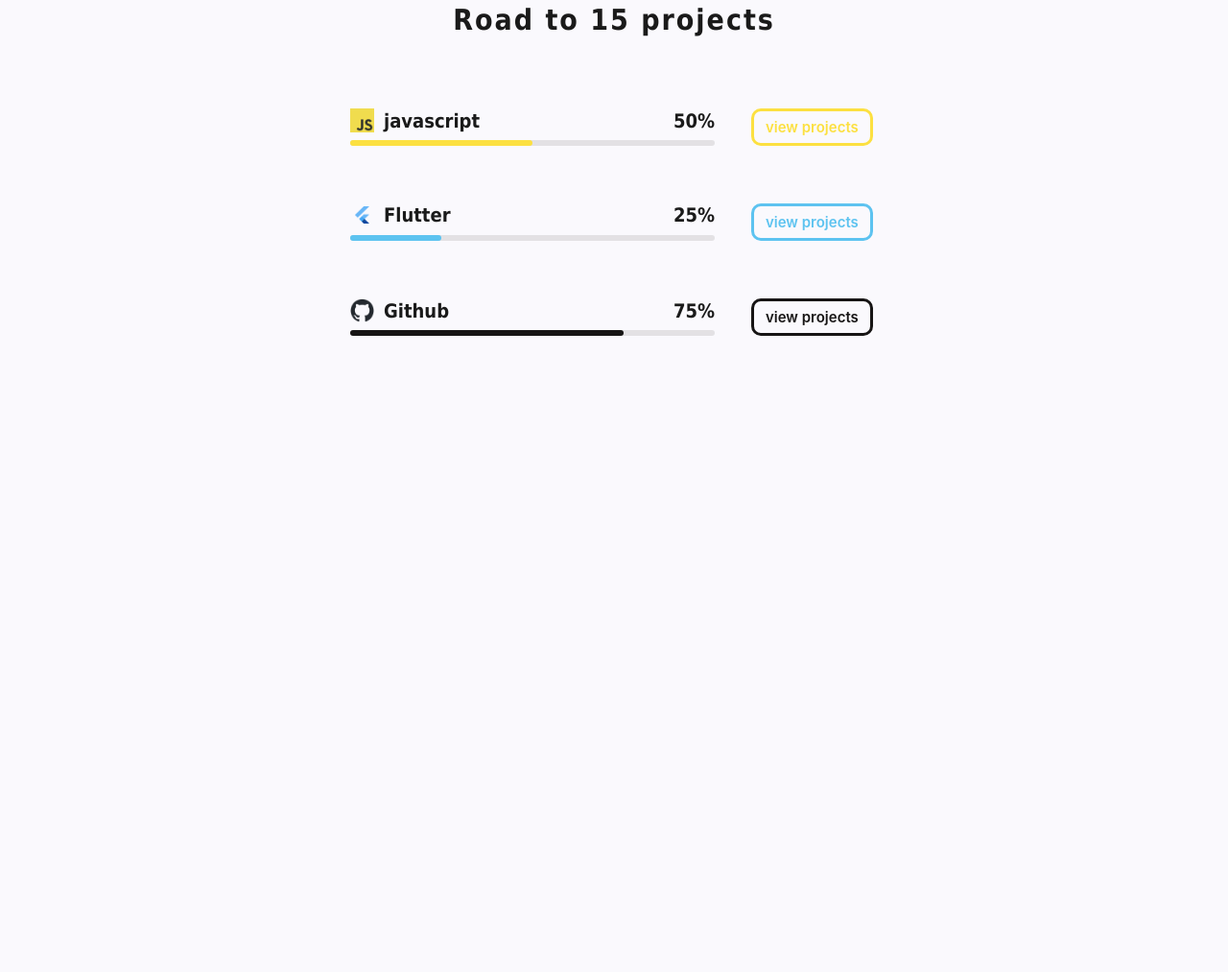
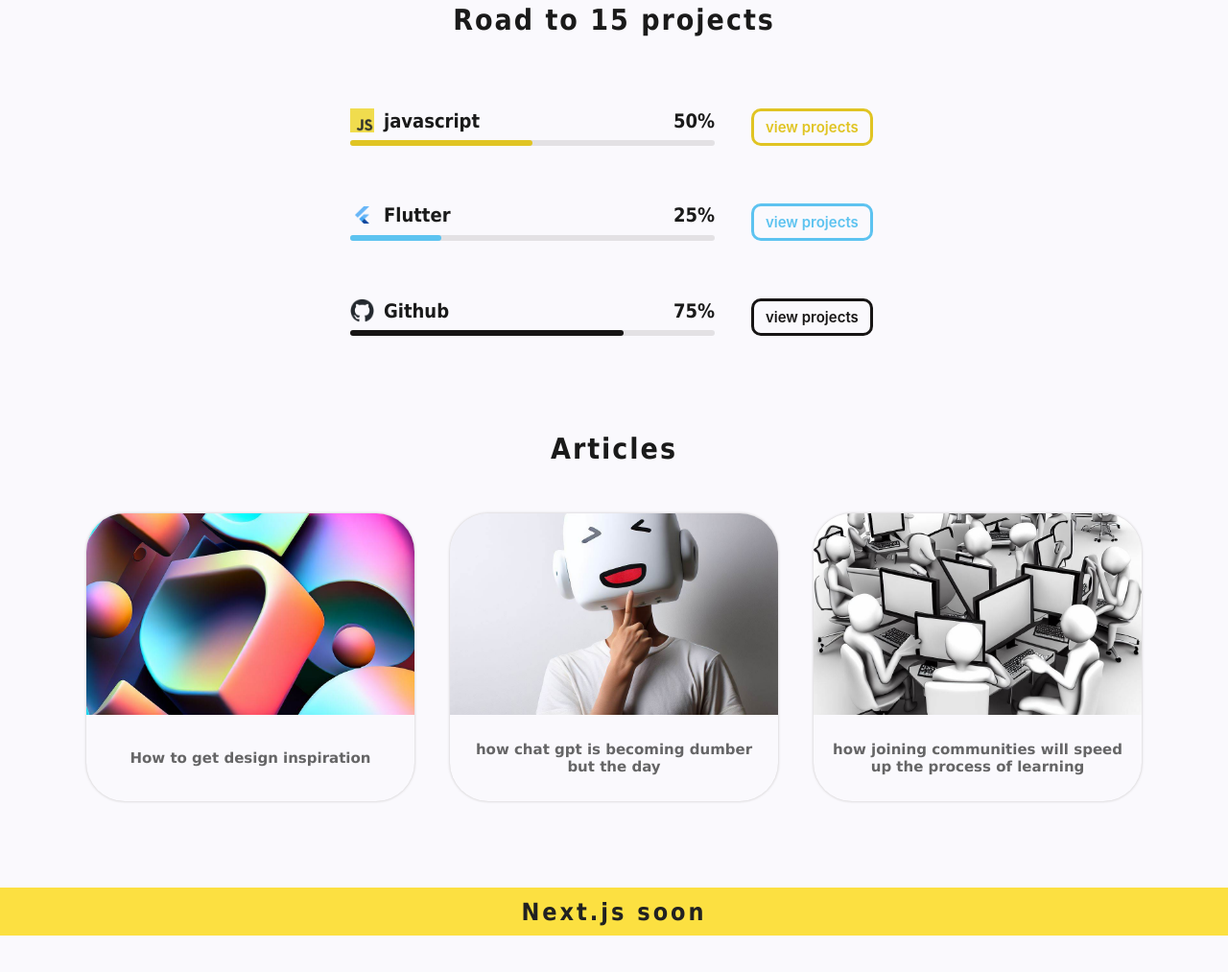
Before and after one commit to Abdullah-rd/ds-blue, a plain HTML site: page index.html in a window 1280 px wide. Shown: the part 625-1638 px from the top of the page at 96% size. After the commit the page ends 1600 px from the top, so only its background shows below. Drawn offline with Linux system fonts and the light colour scheme.

Commit message:
Add files via upload

```diff
--- a/index.html
+++ b/index.html
@@ -8,6 +8,8 @@
     <link rel="stylesheet" href="styles/learning-table.css">
     <link rel="stylesheet" href="styles/settings.css">
     <link rel="stylesheet" href="styles/darkmode.css">
+    <link rel="stylesheet" href="styles/articles.css">
+    <link rel="stylesheet" href="styles/footer.css">
     <title>Document</title>
 </head>
 
@@ -90,20 +92,38 @@
 
         <div class="articles-container">
             <div class="articles-title">
+                Articles
+            </div>
+            <div class="articles">
+                <div class="article article1">
+                    <img src="images/design.jpg" alt="" class="article-photo">
+                    <div class="article-info">
+                        <div class="article-title">How to get design inspiration</div>
+                    </div>
 
+                </div>
+                <div class="article article1">
+                    <img src="images/ai.jpg" alt="" class="article-photo">
+                    <div class="article-info">
+                        <div class="article-title">how chat gpt is becoming dumber but the day</div>
+                    </div>
+
+                </div>
+                <div class="article article1">
+                    <img src="images/community.jpg" alt="" class="article-photo">
+                    <div class="article-info">
+                        <div class="article-title">how joining communities will speed up the process of learning</div>
+                    </div>
+
+                </div>
             </div>
-
-            <div class="article article1">
-
-            </div>
-
         </div>
 
     </div>
 
 
 
-    <div class="footer"></div>
+    <div class="footer">Next.js soon</div>
 
 
     <script src="main.js"></script>
--- a/main.js
+++ b/main.js
@@ -14,7 +14,10 @@ function toggleDarkMode() {
     'hbtn',
     'skill-title',
     'percentage',
-    'skills-title'
+    'skills-title',
+    'article-title',
+    'articles-title',
+    'footer'
   ];
 
   if (isDarkMode) {
--- /dev/null
+++ b/styles/articles.css
@@ -0,0 +1,56 @@
+.articles {
+    display: grid;
+    grid-template-columns: repeat(3, 1fr);
+    grid-template-rows: repeat(1, 300px);
+    grid-column-gap: 37px;
+    grid-row-gap: 44px;
+}
+.articles-container{
+    margin-top:100px;
+    width: 1100px;
+}
+.articles-title{
+    margin-bottom: 50px;
+    text-align: center;
+}
+.article{
+    border: 0px solid gray;
+    box-shadow: 0px 0px 3px rgb(196, 193, 193);
+    border-radius: 40px;
+    display: flex;
+    flex-direction: column;
+    justify-content: space-between;
+    overflow: hidden;
+    cursor: pointer;
+    transition: 0.15s ease-in-out;
+}
+.article:hover{
+    transform:translateY(-3px);
+}
+.article:active{
+    transform: translateY(0) ;
+    box-shadow: none;
+
+}
+.article-photo{
+width: 100%;
+height: 70%;
+object-fit: cover;
+
+}
+
+.article-info{
+    display: flex;
+    flex-direction: column;
+    justify-content: space-around;
+    align-items: center;
+    height: 200px;
+    padding: 15px;
+}
+.article-title{
+    font-family: Verdana, Geneva, Tahoma, sans-serif;
+    font-size: 15px;
+    font-weight: 600;
+    text-align: center;
+    color: #1a1a1aa9;
+}
--- /dev/null
+++ b/styles/footer.css
@@ -0,0 +1,19 @@
+.footer{
+    background-color: #fce041;
+    height: 50px;
+    position: absolute;
+    bottom: 0;
+    left: 0;
+    right: 0;
+    display: flex;
+    justify-content: center;
+    align-items: center;
+    font-weight: 600;
+    font-size: 25px;
+    color: #212121;
+    letter-spacing: 3px;
+}
+.footer-darkmode{
+    background-color: #2196F3;
+    color: white;
+}
--- a/styles/learning-table.css
+++ b/styles/learning-table.css
@@ -18,11 +18,11 @@
 }
 
 .pbtn1{
-    border: 3px solid #fce041;
-    color: #fce041;
+    border: 3px solid #e0c423;
+    color: #e0c423;
 }
 .pbtn1:hover{
-    background:#fce041 ;
+    background:#e0c423 ;
 }
 .pbtn2{
     border: 3px solid #5DC3F0;
@@ -82,7 +82,7 @@ margin-top:100px;
 
 
 .default1bar{
-    background-color: #fce041;
+    background-color: #e0c423;
     height: 6px;
     width: 50%;
     border: none;
--- a/styles/settings.css
+++ b/styles/settings.css
@@ -8,8 +8,9 @@ body{
     background-color: #FAF9FD;
     margin: 0;
     padding: 0;
-    min-height: 3000px;
+    min-height: 1600px;
     transition: 0.15s ease-in-out;
+    position: relative;
 }
 
 a,a:focus,
```
Also changed, not shown: images/ai.jpg (added), images/community.jpg (added), images/design.jpg (added).
